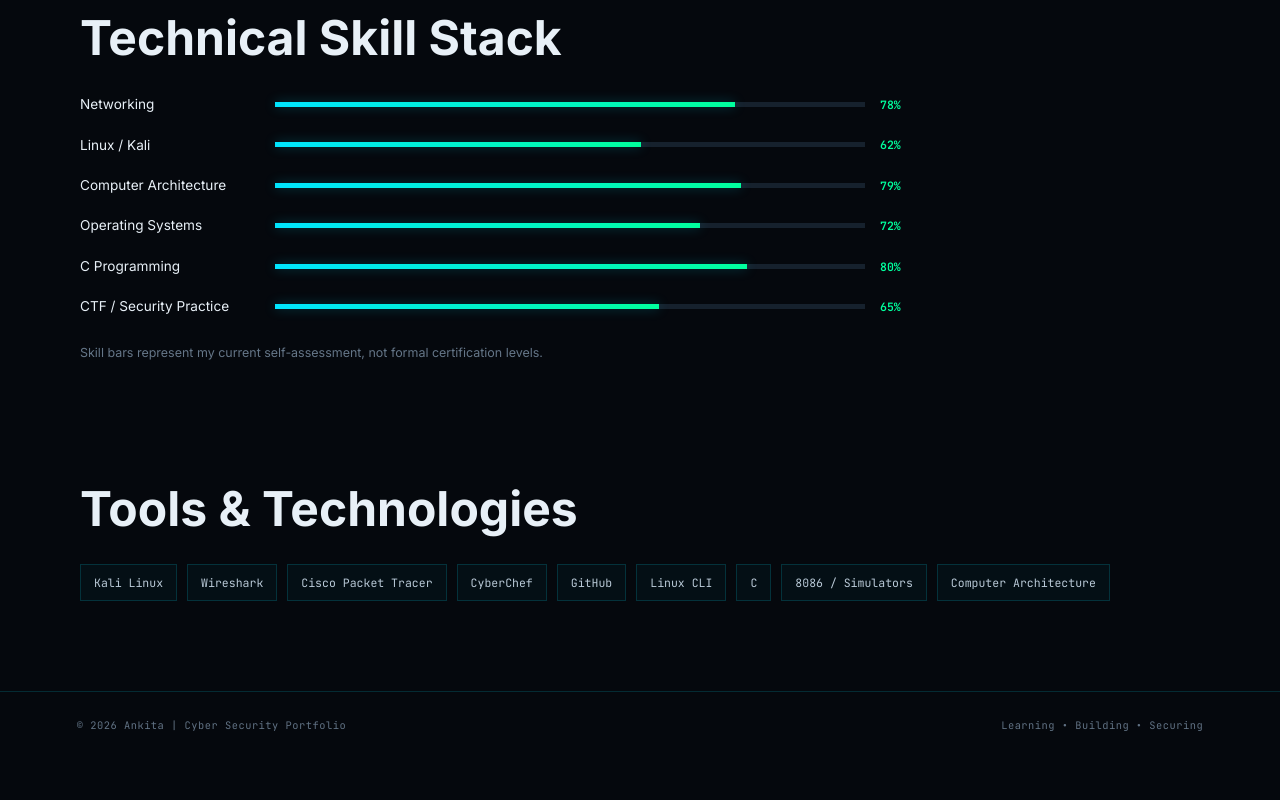
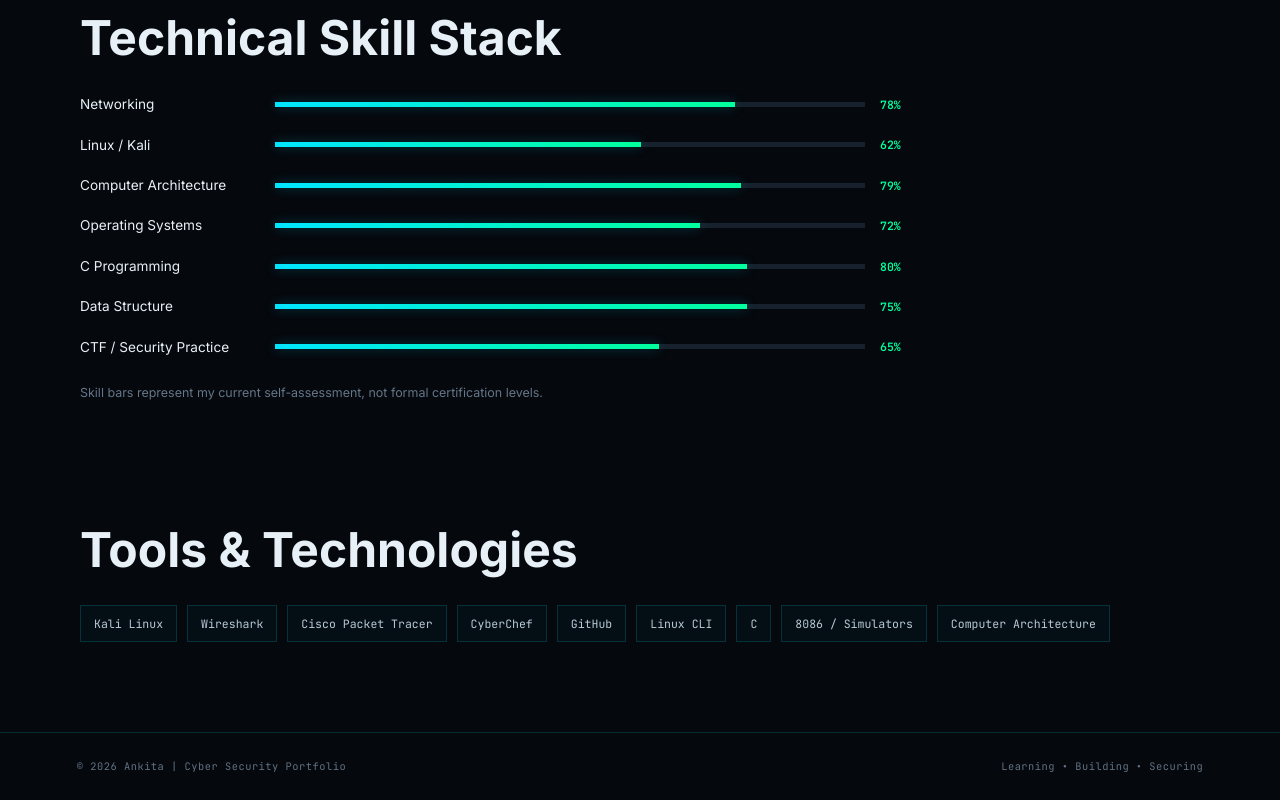
Before and after one commit to ankitavirkar27/ankitavirkar27.github.io, a plain HTML site: page about.html in a window 1280 px wide. Shown: the part 1139-1939 px from the top of the page. Before the commit the page ends 1899 px from the top, so only its background shows below. Drawn offline with Linux system fonts and the light colour scheme.

Commit message:
Add Data Structure skill with 75% proficiency

```diff
--- a/about.html
+++ b/about.html
@@ -31,6 +31,7 @@
   <div class="skill"><span>Computer Architecture</span><div><i style="width:79%"></i></div><b>79%</b></div>
   <div class="skill"><span>Operating Systems</span><div><i style="width:72%"></i></div><b>72%</b></div>
   <div class="skill"><span>C Programming</span><div><i style="width:80%"></i></div><b>80%</b></div>
+  <div class="skill"><span>Data Structure</span><div><i style="width:80%"></i></div><b>75%</b></div>
   <div class="skill"><span>CTF / Security Practice</span><div><i style="width:65%"></i></div><b>65%</b></div>
 </div>
 <p class="note">Skill bars represent my current self-assessment, not formal certification levels.</p>
```
